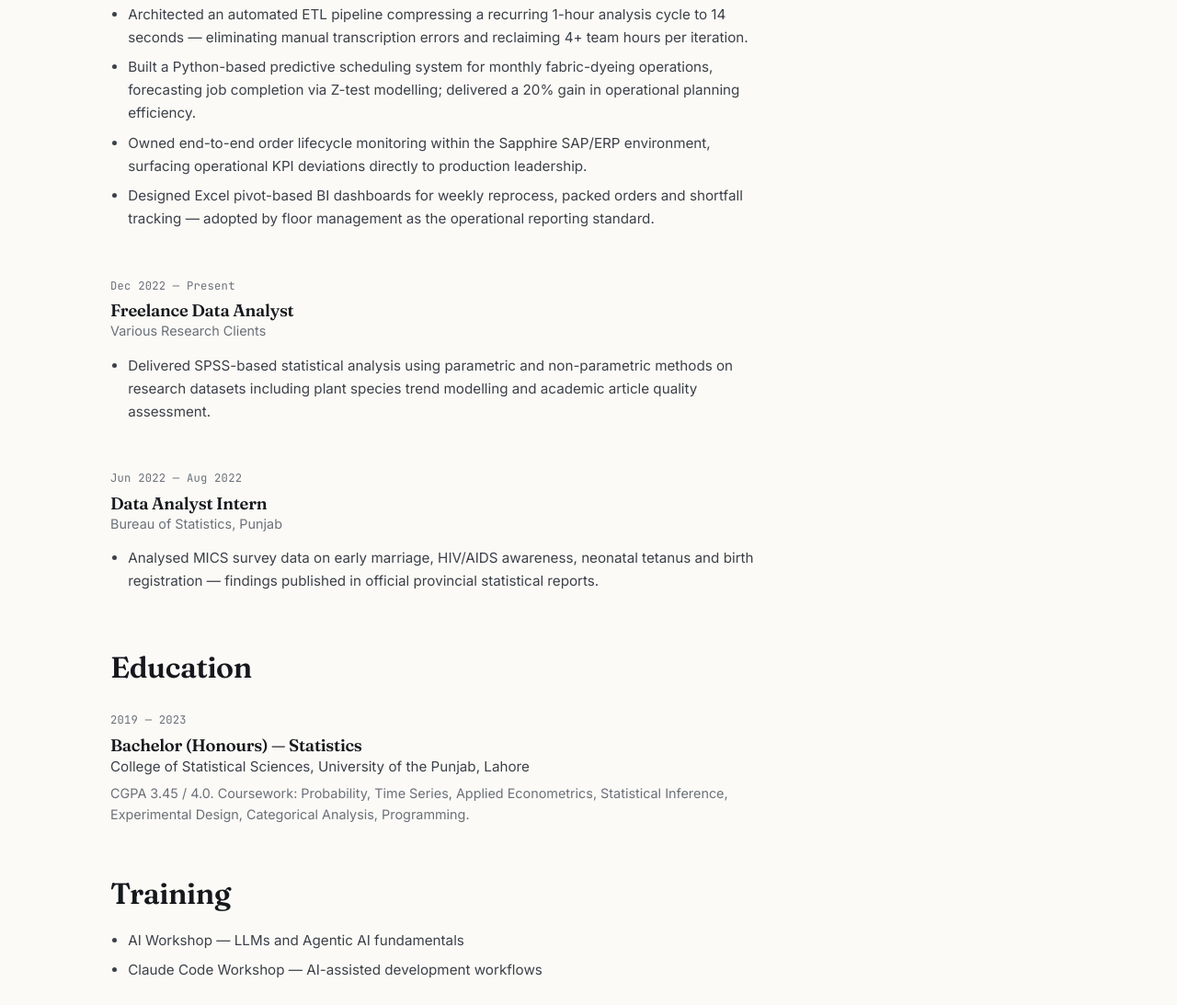
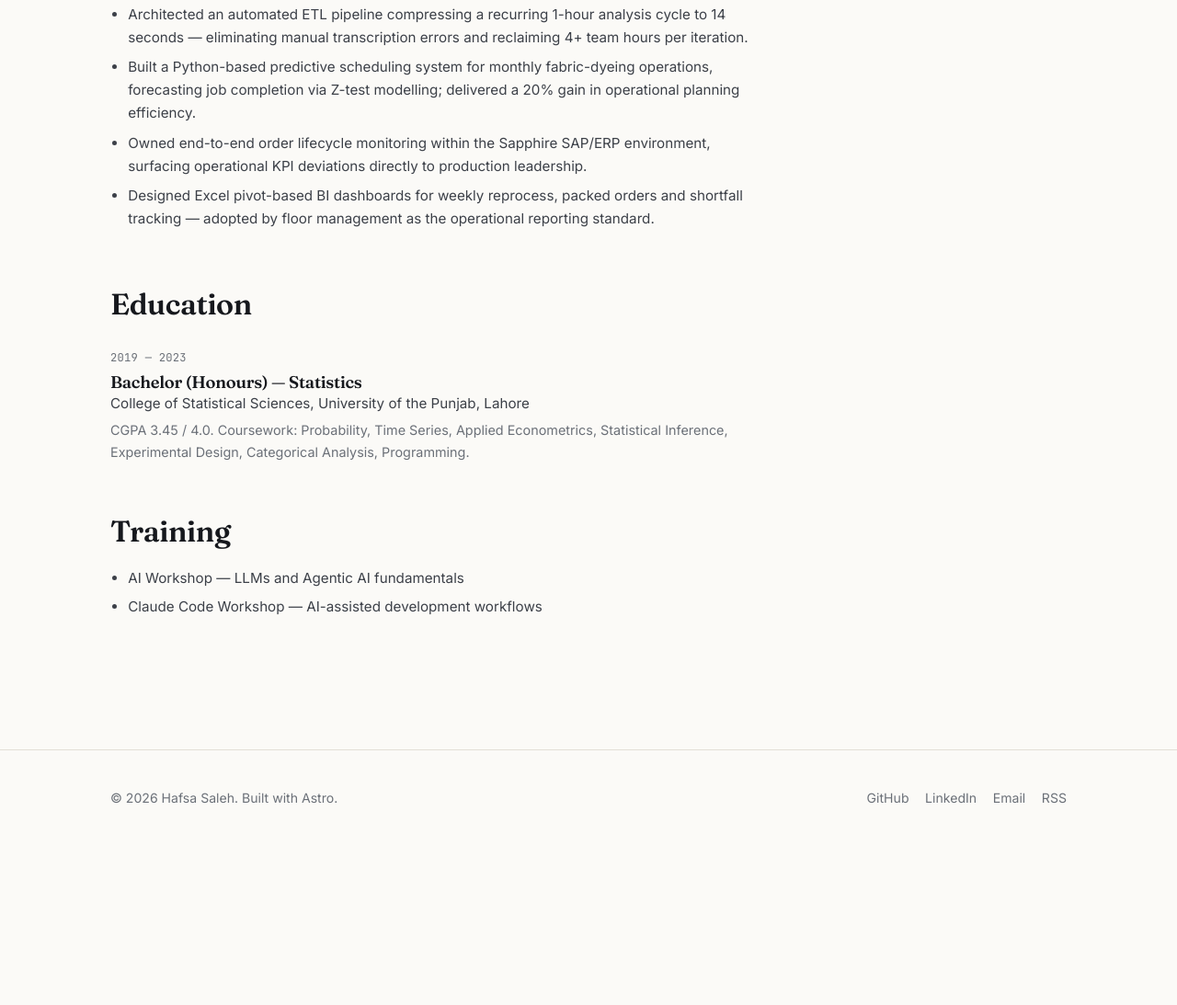
Before and after one commit to HafsaAnalyst/hafsasaleh.tech, an Astro site: page /about in a window 1280 px wide. Shown: the part 2641-3734 px from the top of the page at 92% size. After the commit the page ends 3560 px from the top, so only its background shows below. Built offline with nearby package versions, Linux system fonts and the light colour scheme; Astro itself is replaced by a stand-in of ours.

Commit message:
Trim About page experience to the two substantive roles

```diff
--- a/src/pages/about.astro
+++ b/src/pages/about.astro
@@ -52,22 +52,6 @@ const experience = [
       'Built a Python-based predictive scheduling system for monthly fabric-dyeing operations, forecasting job completion via Z-test modelling; delivered a 20% gain in operational planning efficiency.',
       'Owned end-to-end order lifecycle monitoring within the Sapphire SAP/ERP environment, surfacing operational KPI deviations directly to production leadership.',
       'Designed Excel pivot-based BI dashboards for weekly reprocess, packed orders and shortfall tracking — adopted by floor management as the operational reporting standard.',
-    ],
-  },
-  {
-    role: 'Freelance Data Analyst',
-    org: 'Various Research Clients',
-    period: 'Dec 2022 — Present',
-    points: [
-      'Delivered SPSS-based statistical analysis using parametric and non-parametric methods on research datasets including plant species trend modelling and academic article quality assessment.',
-    ],
-  },
-  {
-    role: 'Data Analyst Intern',
-    org: 'Bureau of Statistics, Punjab',
-    period: 'Jun 2022 — Aug 2022',
-    points: [
-      'Analysed MICS survey data on early marriage, HIV/AIDS awareness, neonatal tetanus and birth registration — findings published in official provincial statistical reports.',
     ],
   },
 ];
```
